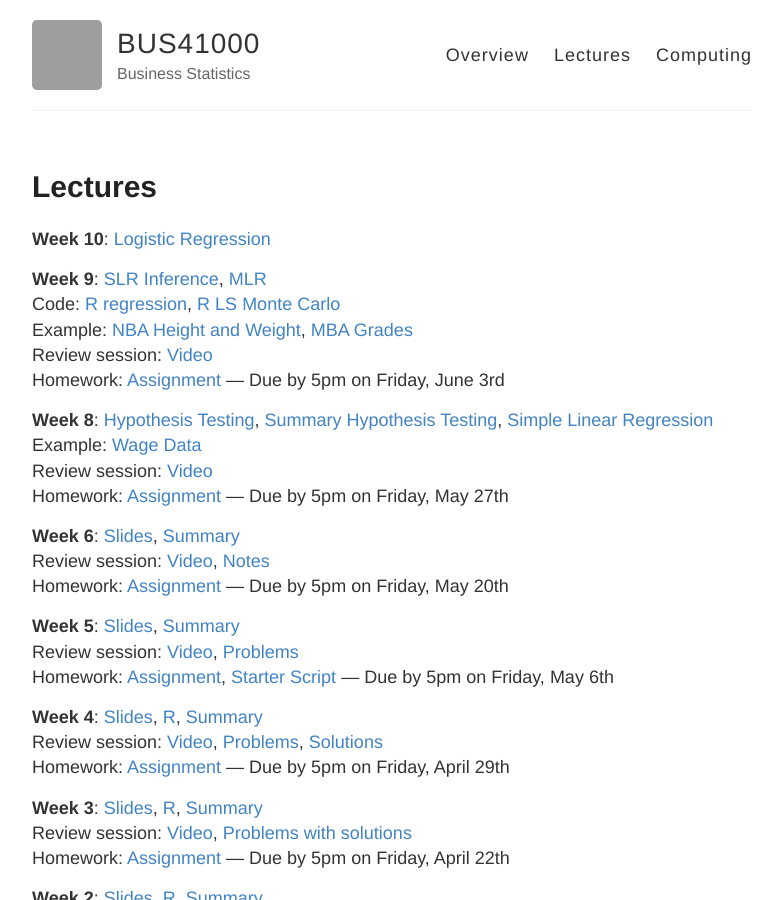
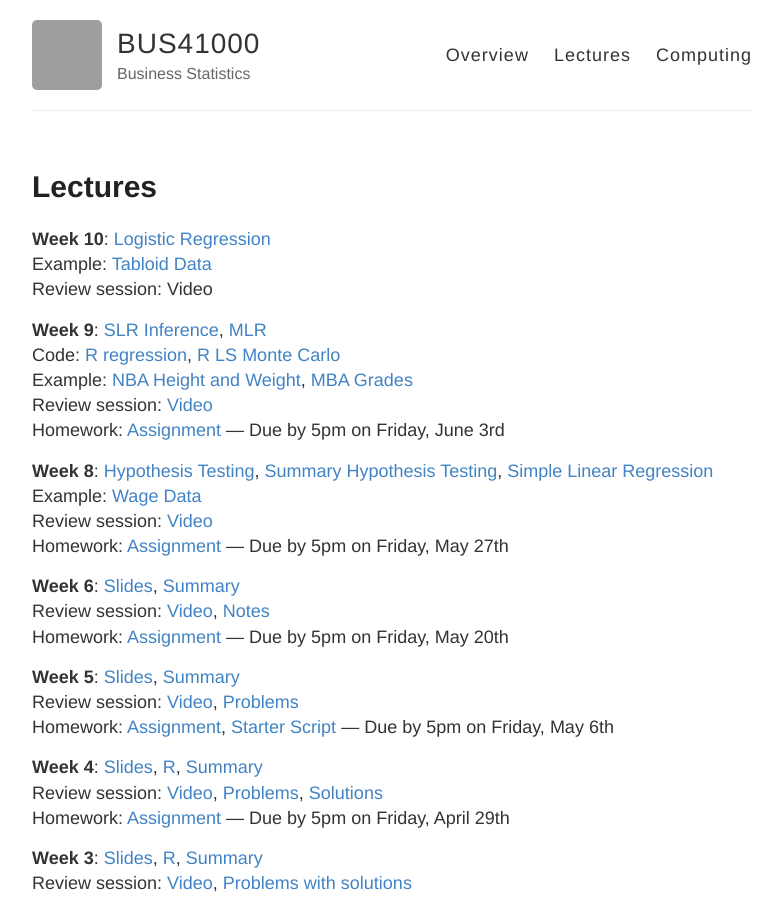
Before and after one commit to mlakolar/BUS41000, a Jekyll site: the page built from lectures.md, in a window 1280 px wide and 900 px high. Shown: the whole window, without its empty margins (248-1029 px from the left). Built offline with Jekyll 4.4.1, drawn with Linux system fonts in a browser that asks for light colours; grey boxes are pictures that could not be loaded.

Commit message:
Update lectures.md

```diff
--- a/lectures.md
+++ b/lectures.md
@@ -6,6 +6,10 @@
 
 **Week 10**:
 [Logistic Regression](https://github.com/mlakolar/BUS41000/raw/master/slides/10_logistic_regression.pdf)
+Example:
+[Tabloid Data](https://github.com/mlakolar/BUS41000/raw/master/slides/10_example_tabloid.pdf)
+Review session:
+Video
 
 **Week 9**:
 [SLR Inference](https://github.com/mlakolar/BUS41000/raw/master/slides/09_lecture_slr_inference.pdf),
```
